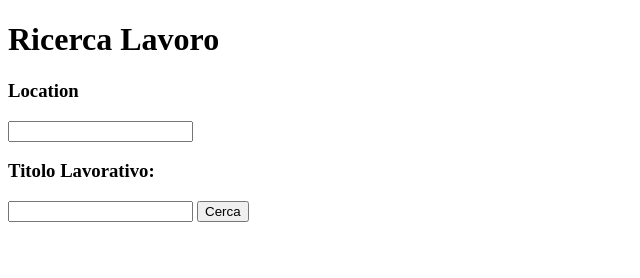
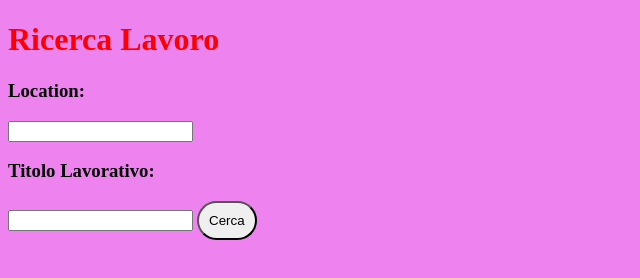
Before and after one commit to Atripac93/eserrcolor, a plain HTML site: page colors.html in a window 1280 px wide. Shown: the whole page, without its empty margins (0-640 px from the left). Drawn offline with Linux system fonts and the light colour scheme.

Commit message:
Update colors.html

```diff
--- a/colors.html
+++ b/colors.html
@@ -4,24 +4,27 @@
     <meta charset="UTF-8">
     <meta name="viewport" content="width=<device-width>, initial-scale=1.0">
     <title>Document</title>
+    <link rel="stylesheet" href="./document.css">
 </head>
 <body>
-    <h1>Ricerca Lavoro</h1>
+    <h1 class="tit">Ricerca Lavoro</h1>
 
-    <h3 class="location">Location</h3>
-    <input type="text" id="location">
+    <h3 id="location">Location:</h3>
+    <input onchange="mostraPo()" type="text" id="location">
 
     <h3 class="jobTitle">Titolo Lavorativo:</h3>
-    <input type="text" id="jobTitle">
+    <input onchange="mostraPo()" type="text" id="jobTitle">
 
-    <button id="searchButton" value="cerca">Cerca</button>
+    <button onclick="mostraPo()" id="searchButton">Cerca</button>
     <div>
-    <ul id="resultsList">
+    <ul id="List">
 
     </ul>
     </div>
 
 
+
+
     <script src="sercolor.js"></script>
 </body>
 </html>
```
